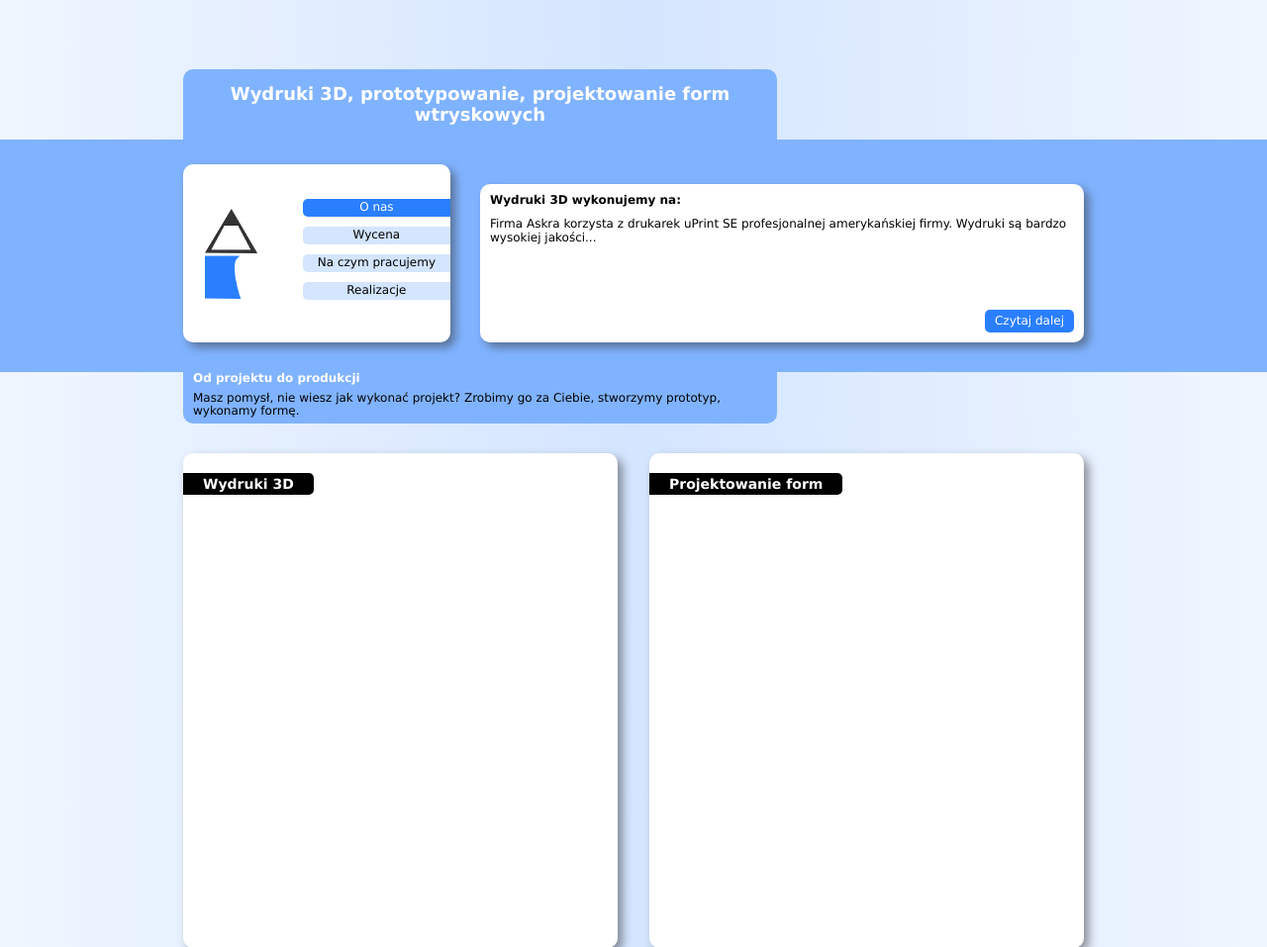
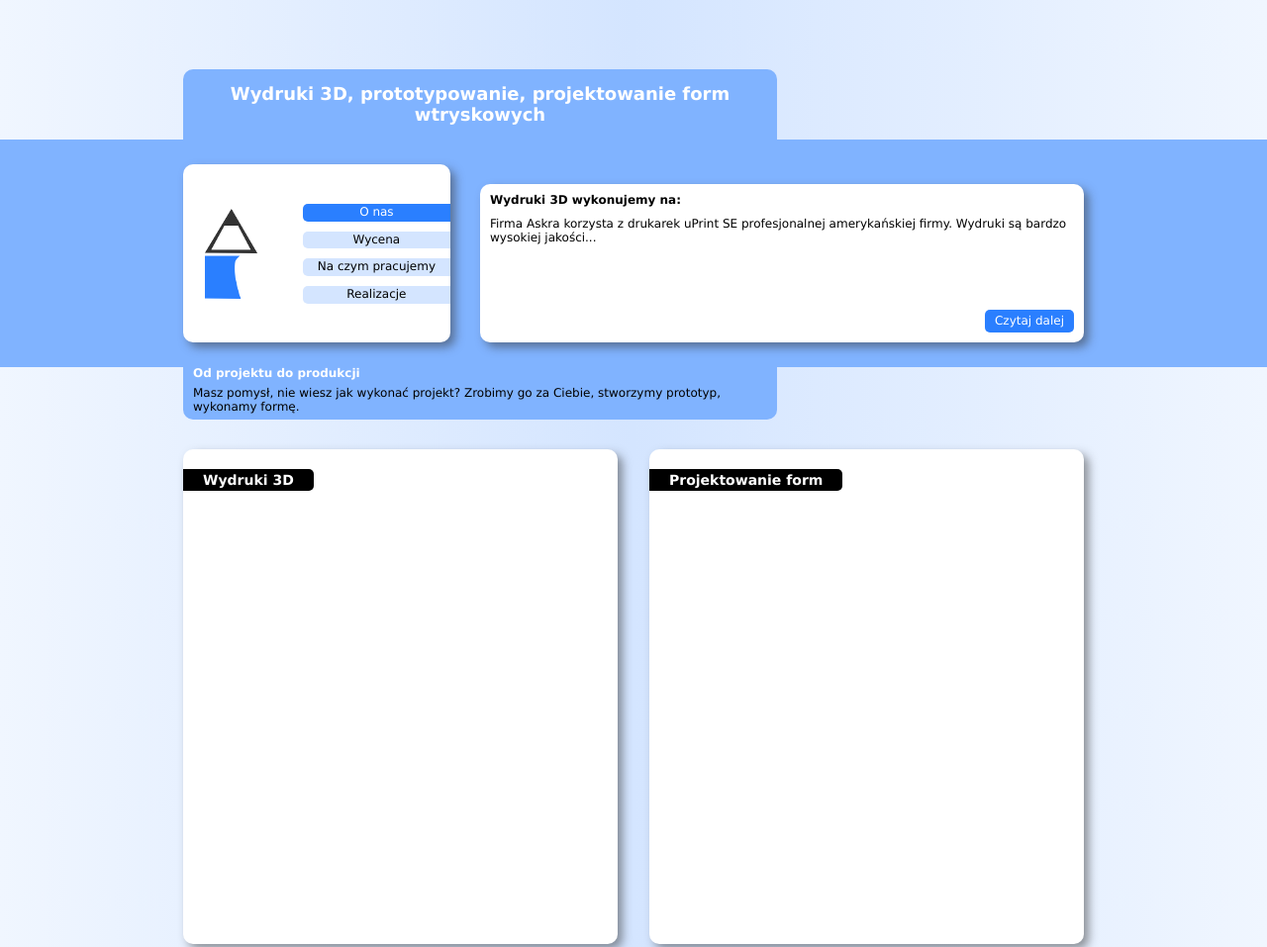
Before and after one commit to v0y/SAF-CMS, a Django app: template app/shared/templates/3d.askra.pl/shared/base.html in a window 1280 px wide. Shown: the top 957 px of the page at 99% size. Run offline with Django 3.2, Linux system fonts and the light colour scheme; the template is opened without the code that fills it, so the values that code supplies are empty; data comes from the database, SQL or seed files in the repository; some libraries are stand-ins or nearby versions.

Commit message:
[3d.askra.pl] add vertical align to menu

```diff
--- a/app/shared/static/3d.askra.pl/shared/style.css
+++ b/app/shared/static/3d.askra.pl/shared/style.css
@@ -84,6 +84,8 @@
   background-image: url("imgs/askra_logo_55x91.png");
   background-repeat: no-repeat;
   background-position: 10% 50%;
+  display: table-cell;
+  vertical-align: middle;
 }
 .header-middle .boxes .box-menu article {
   padding: 15px;
@@ -95,7 +97,6 @@
   margin-top: 15px;
 }
 .header-middle .boxes .box-menu ul {
-  margin: 25px 0;
   float: right;
 }
 .header-middle .boxes .box-menu ul li {
@@ -128,7 +129,7 @@
   float: right;
   height: 160px;
   width: 610px;
-  margin-top: 20px;
+  margin-top: -160px;
 }
 .header-middle .boxes .box-short article {
   padding: 15px;
@@ -200,6 +201,7 @@
   margin-right: auto;
   margin-top: 30px;
   display: block;
+  font-size: 14px;
 }
 .main-box article {
   padding: 15px;
--- a/app/shared/static/3d.askra.pl/shared/style.less
+++ b/app/shared/static/3d.askra.pl/shared/style.less
@@ -120,10 +120,11 @@
             background-image: url("imgs/askra_logo_55x91.png");
             background-repeat: no-repeat;
             background-position: 10% 50%;
-
+            display: table-cell;
+            vertical-align: middle;
 
             ul {
-                margin: 25px 0;
+//                margin: 25px 0;
                 float: right;
 
                 li {
@@ -157,7 +158,7 @@
             float: right;
             height: 160px;
             width: 610px;
-            margin-top: 20px;
+            margin-top: -160px;
 
             h1 {
                 font-size: @font-small;
@@ -222,6 +223,7 @@
     .center-content;
     margin-top: 30px;
     display: block;
+    font-size: @font-medium;
 
     h1 {
         .box-header;
```
